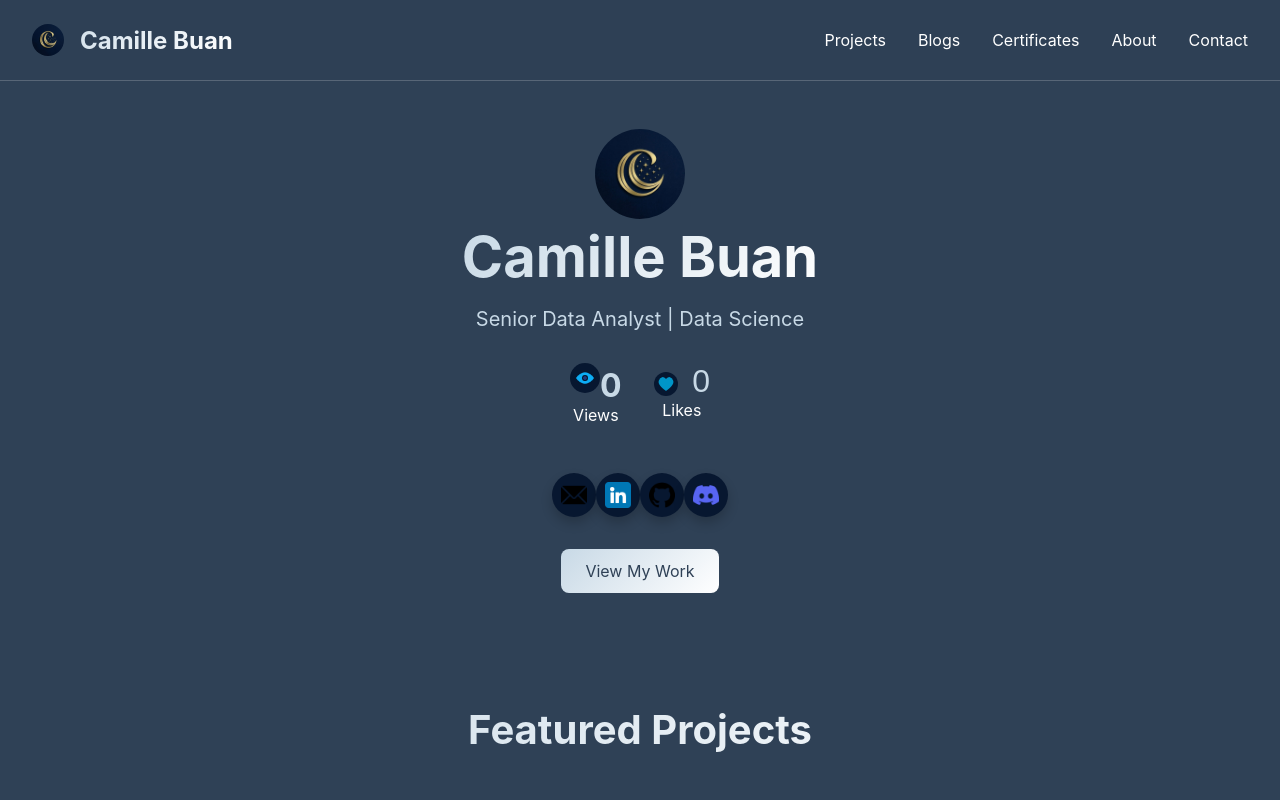
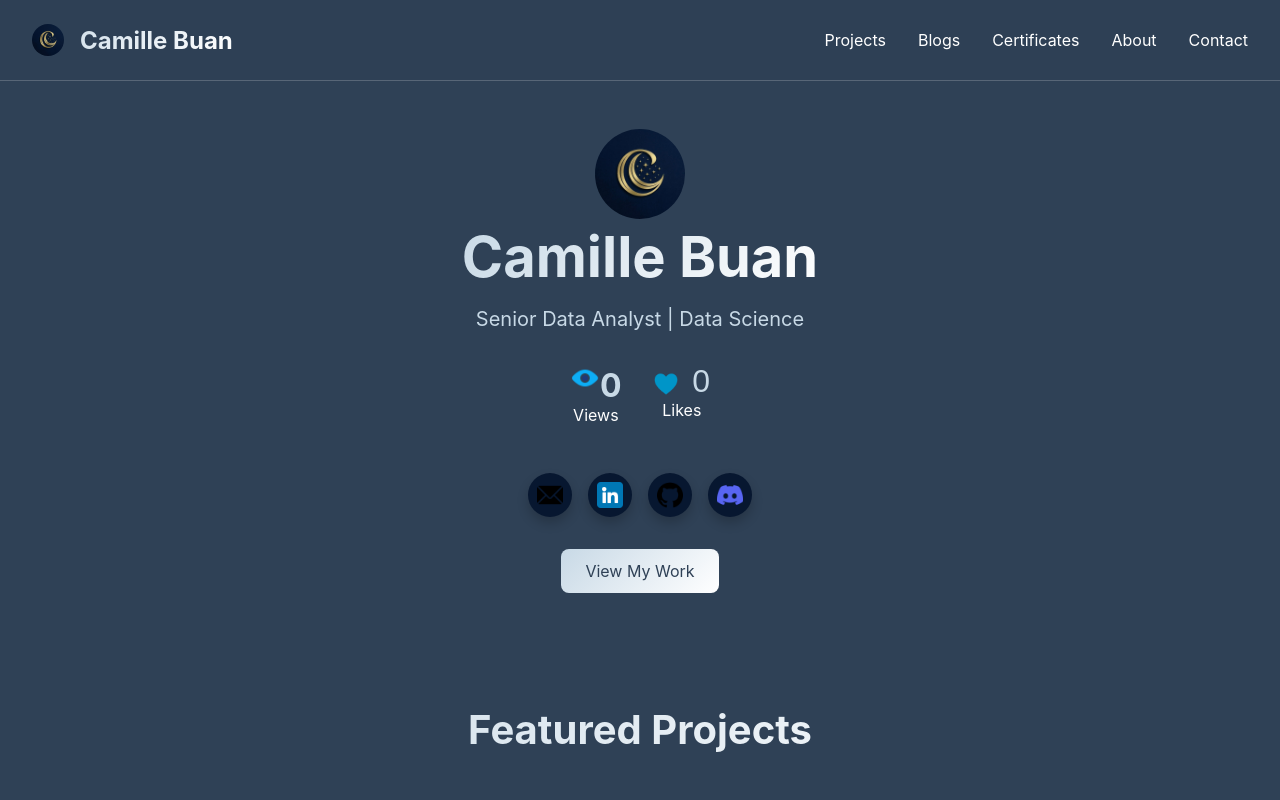
Before and after one commit to csbuan/my-portfolio, a Next.js app: page / in a window 1280 px wide. Shown: the top 800 px of the page. Built offline with nearby package versions, Linux system fonts and the light colour scheme; no server answers.

Commit message:
fix social icons horizontal spacing and force refreshed view logo asset

```diff
--- a/app/page.module.css
+++ b/app/page.module.css
@@ -147,7 +147,6 @@
 
 .socials {
   margin: 3rem 0 2rem;
-  text-align: center;
   color: var(--color-white);
 }
 
@@ -160,7 +159,8 @@
 .socialIcons {
   display: flex;
   justify-content: center;
-  gap: 2rem;
+  gap: 1rem;
+  align-items: center;
 }
 
 .socialLink {
@@ -227,9 +227,6 @@
   width: 30px;
   height: 30px;
   margin-bottom: 0.25rem;
-  padding: 5px;
-  border-radius: 50%;
-  background: #071730;
 }
 
 .likeIcon {
@@ -237,9 +234,6 @@
   height: 24px;
   margin-right: 0.35rem;
   vertical-align: middle;
-  padding: 4px;
-  border-radius: 50%;
-  background: #071730;
 }
 
 .statIconSmall {
@@ -247,10 +241,23 @@
   height: 24px;
   margin-right: 0.35rem;
   vertical-align: middle;
-  padding: 4px;
+}
+
+.socialLink {
+  width: 44px;
+  height: 44px;
+  background: #071730;
   border-radius: 50%;
-  background: #071730;
+  display: flex;
+  justify-content: center;
+  align-items: center;
+  transition: background 0.3s ease;
 }
+
+.socialLink:hover {
+  background: #0a2449;
+}
+
 
 .socialIcon {
   width: 26px;
--- a/app/page.tsx
+++ b/app/page.tsx
@@ -63,7 +63,7 @@ export default function Home() {
 
           <section className={styles.stats}>
             <div className={styles.statItem}>
-              <img src="/media/view-logo.png" alt="Views" className={styles.viewIcon} />
+              <img src="/media/view-logo.png?v=2" alt="Views" className={styles.viewIcon} />
               <span className={styles.statNumber}>{views}</span>
               <span className={styles.statLabel}>Views</span>
             </div>
@@ -76,9 +76,10 @@ export default function Home() {
           </section>
 
           <div className={styles.socials}>
-            <a href="mailto:buancamillee@gmail.com" className={styles.socialLink} aria-label="Email">
-              <img src="/media/email-logo.png" alt="Email" className={styles.socialIcon} />
-            </a>
+            <div className={styles.socialIcons}>
+              <a href="mailto:buancamillee@gmail.com" className={styles.socialLink} aria-label="Email">
+                <img src="/media/email-logo.png" alt="Email" className={styles.socialIcon} />
+              </a>
             <a href="https://www.linkedin.com/in/camillebuan/" target="_blank" rel="noopener noreferrer" className={styles.socialLink} aria-label="LinkedIn">
               <img src="/media/linkedin-logo.png" alt="LinkedIn" className={styles.socialIcon} />
             </a>
@@ -88,6 +89,7 @@ export default function Home() {
             <a href="https://discord.com/users/871335959483015210" target="_blank" rel="noopener noreferrer" className={styles.socialLink} aria-label="Discord">
               <img src="/media/discord-logo.png" alt="Discord" className={styles.socialIcon} />
             </a>
+          </div>
           </div>
 
           <Link href="/projects" className={styles.cta}>
```
